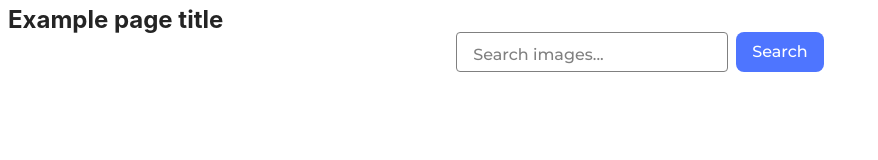
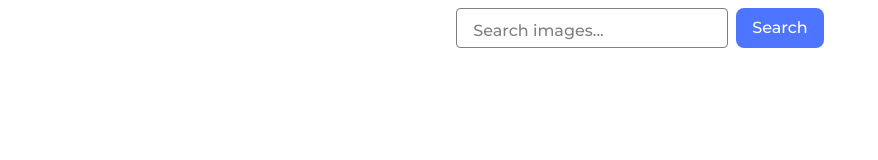
Before and after one commit to miroslavVakulenko/Image-Search, a website built with Vite: page src/index.html in a window 1280 px wide. Shown: the whole page, without its empty margins (0-878 px from the left). Built offline with nearby package versions, Linux system fonts and the light colour scheme; what simplelightbox would draw is missing.

Commit message:
Update index.html

```diff
--- a/src/index.html
+++ b/src/index.html
@@ -16,7 +16,6 @@
   </head>
   <body>
     <section>
-      <h1>Example page title</h1>
       <div class="section__content">
         <load src="./partials/form.html" />
         <load src="./partials/gallery.html" />
```
